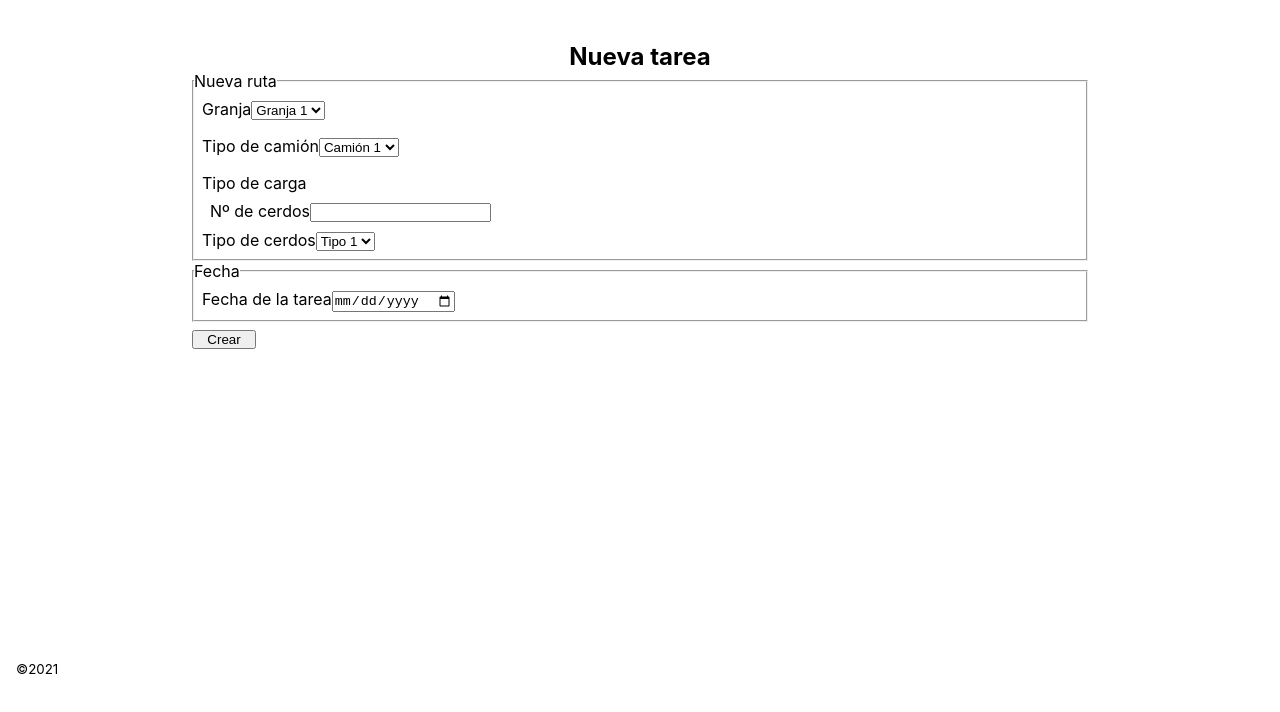
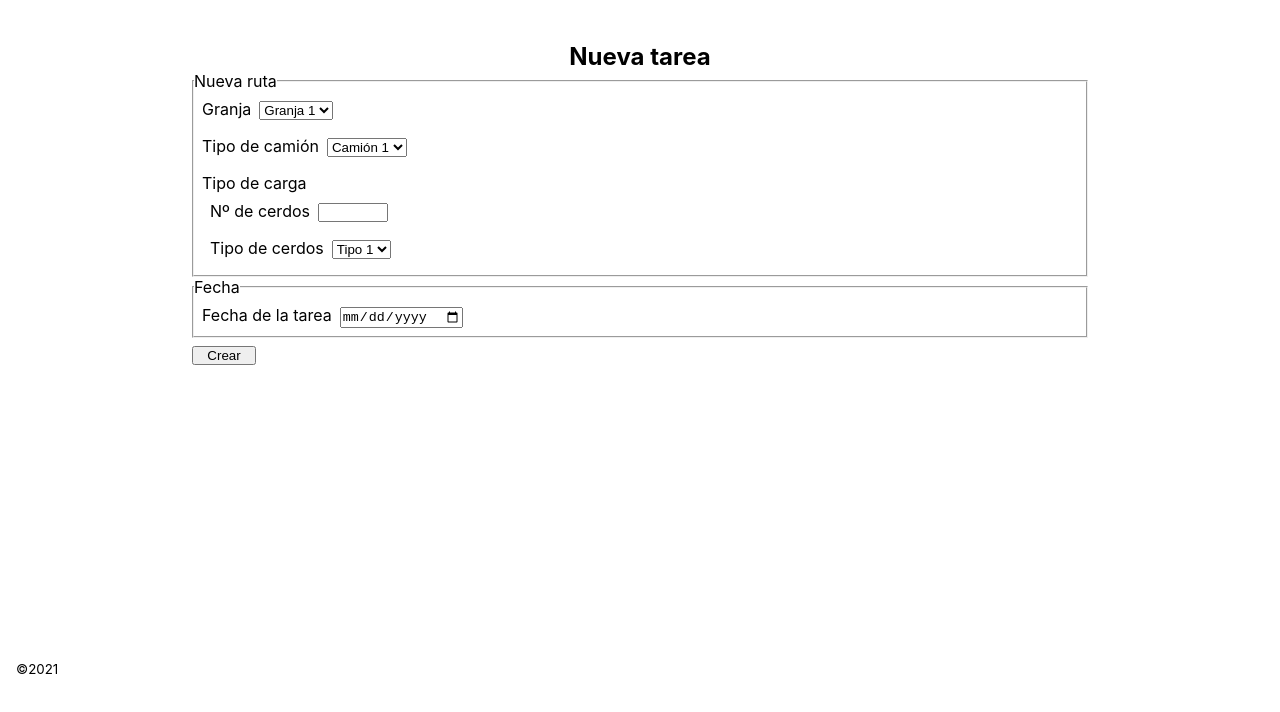
Before and after one commit to mZubeldia/truckdelivery, a React app: page / in a window 1280 px wide. Shown: the part 78-790 px from the top of the page. Built offline with nearby package versions, Linux system fonts and the light colour scheme.

Commit message:
add margin to labels and basic styles

```diff
--- a/src/components/App.js
+++ b/src/components/App.js
@@ -25,12 +25,12 @@ const App = () => {
         <section className="task-section">
           <h2>Nueva tarea</h2>
 
-          <form className="task-form">
+          <form action="" method="#" className="task-form">
             <fieldset className="task-form__route">
               <legend>Nueva ruta</legend>
               <label htmlFor="farm" className="task-form__route-item">
                 Granja
-                <select id="farm" name="farm">
+                <select className="item" id="farm" name="farm">
                   <option value="1">Granja 1</option>
                   <option value="2">Granja 2</option>
                   <option value="3">Granja 3</option>
@@ -39,7 +39,7 @@ const App = () => {
 
               <label htmlFor="truck" className="task-form__route-item">
                 Tipo de camión
-                <select id="truck" name="truck">
+                <select className="item" id="truck" name="truck">
                   <option value="sm">Camión 1</option>
                   <option value="md">Camión 2</option>
                   <option value="bg">Camión 3</option>
@@ -50,11 +50,16 @@ const App = () => {
                 Tipo de carga
                 <label htmlFor="pig-number" className="task-form__route-item">
                   Nº de cerdos
-                  <input id="pig-number" name="pig-number" type="number" />
+                  <input
+                    className="item item-pig"
+                    id="pig-number"
+                    name="pig-number"
+                    type="number"
+                  />
                 </label>
-                <label htmlFor="pig-type">
+                <label className="task-form__route-item" htmlFor="pig-type">
                   Tipo de cerdos
-                  <select id="pig-type" name="pig-type">
+                  <select className="item" id="pig-type" name="pig-type">
                     <option value="w">Tipo 1</option>
                     <option value="b">Tipo 2</option>
                     <option value="d">Tipo 3</option>
@@ -67,7 +72,7 @@ const App = () => {
               <legend>Fecha</legend>
               <label htmlFor="date" className="task-form__route-item">
                 Fecha de la tarea
-                <input name="date" type="date" />
+                <input className="item" name="date" type="date" />
               </label>
             </fieldset>
             <button className="task-btn">Crear</button>
--- a/src/stylesheet/App.scss
+++ b/src/stylesheet/App.scss
@@ -24,6 +24,15 @@
   width: 100%;
   display: inline-block;
   padding: 0.5rem;
+  //margin-right: 0.25rem;
+}
+
+.item {
+  margin-left: 0.5rem;
+}
+
+.item-pig {
+  width: 70px;
 }
 
 .task-btn {
```
